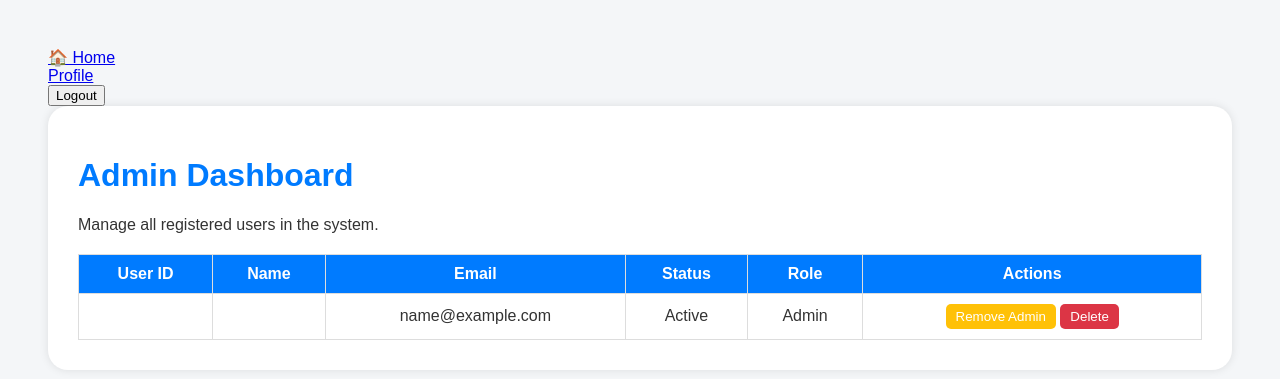
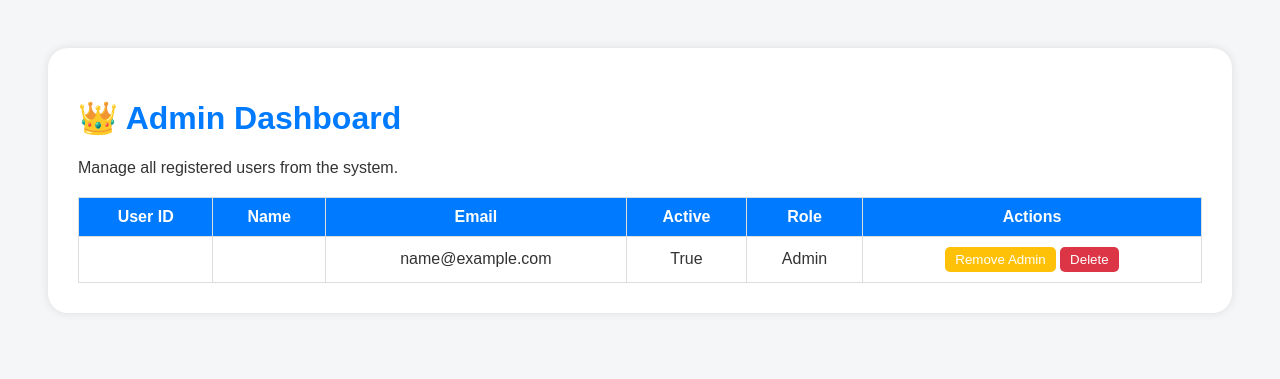
Before and after one commit to 7richelle/IMprov, a Django app: template self_productivity/productivity_app/templates/admin_dashboard.html in a window 1280 px wide. Shown: the top 379 px of the page. Run offline with Django 5.2, Linux system fonts and the light colour scheme; the template is opened without the code that fills it: values that come from a table or form of the project are taken from there, others are empty; tables that the repository leaves empty hold one stand-in row (values such as "Sample post").

Commit message:
admin html dashboard change

```diff
--- a/self_productivity/productivity_app/templates/admin_dashboard.html
+++ b/self_productivity/productivity_app/templates/admin_dashboard.html
@@ -7,23 +7,9 @@
     <link rel="stylesheet" href="{% static 'admin_dashboard.css' %}">
 </head>
 <body>
-  <div class="dashboard">
-    <header class="top-bar">
-      <a href="{% url 'task_dashboard' %}" class="home-link">🏠 Home</a>
-      <div class="right-buttons">
-       <!-- <a href="{% url 'user_progress' %}" class="progress-link">Progress</a>-->
-        <a href="{% url 'profile_user' %}" class="progress-link">Profile</a>
-        <form action="{% url 'login' %}" method="post" class="logout-form">
-          {% csrf_token %}
-          <button type="submit" class="logout-btn">Logout</button>
-        </form>
-      </div>
-    </header>
-
-    <main class="content">
     <div class="admin-container">
-        <h1>Admin Dashboard</h1>
-        <p>Manage all registered users in the system.</p>
+        <h1>👑 Admin Dashboard</h1>
+        <p>Manage all registered users from the system.</p>
 
         {% if messages %}
         <div class="messages">
@@ -33,14 +19,13 @@
         </div>
         {% endif %}
 
-        <div class="table-wrapper">
         <table class="user-table">
             <thead>
                 <tr>
                     <th>User ID</th>
                     <th>Name</th>
                     <th>Email</th>
-                <th>Status</th>
+                    <th>Active</th>
                     <th>Role</th>
                     <th>Actions</th>
                 </tr>
@@ -51,21 +36,15 @@
                     <td>{{ user.user_id }}</td>
                     <td>{{ user.name }}</td>
                     <td>{{ user.email }}</td>
+                    <td>{{ user.is_active }}</td>
                     <td>
-                  {% if user.is_active %}
-                    <span class="badge active">Active</span>
+                        {% if user.is_superuser or user.is_staff %}
+                            Admin
                         {% else %}
-                    <span class="badge inactive">Inactive</span>
+                            User
                         {% endif %}
                     </td>
                     <td>
-                  {% if user.is_superuser or user.is_staff %}
-                    <span class="badge admin">Admin</span>
-                  {% else %}
-                    <span class="badge user">User</span>
-                  {% endif %}
-                </td>
-                <td class="actions">
                         <form method="POST" style="display:inline;">
                             {% csrf_token %}
                             <input type="hidden" name="user_id" value="{{ user.user_id }}">
@@ -87,8 +66,5 @@
             </tbody>
         </table>
     </div>
-      </div>
-    </main>
-  </div>
 </body>
 </html>
```
Lines whose indentation alone changed are shown as unchanged.
